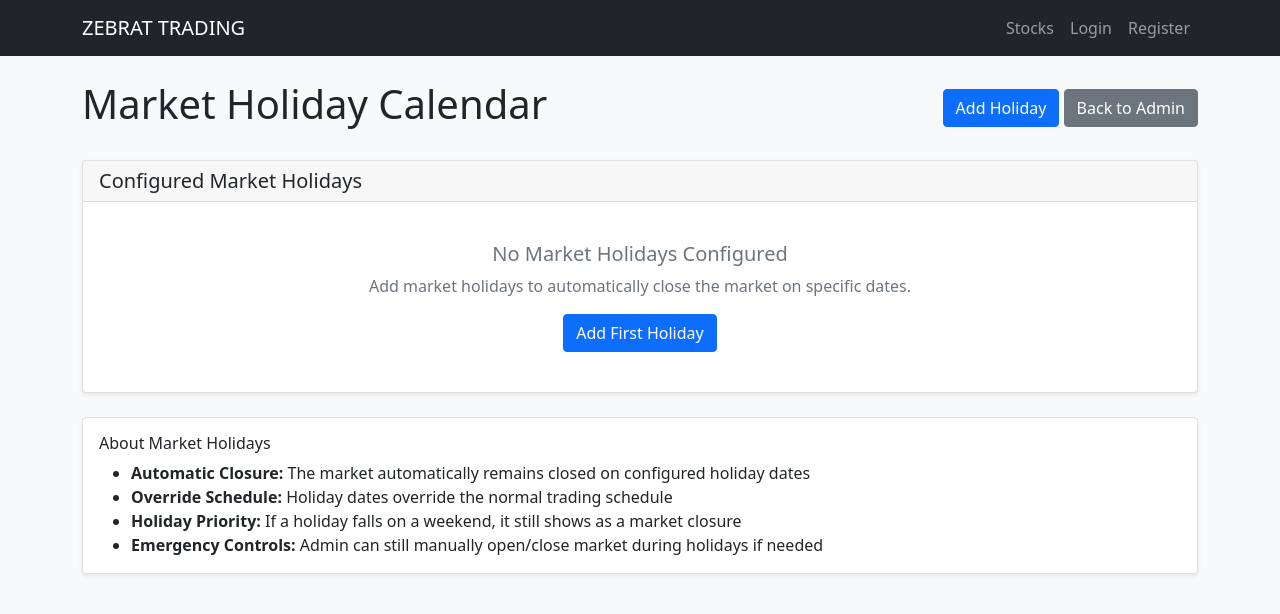
After one commit to raja-naveed/cx_ex, a Python web app: template app/templates/admin/holidays.html in a window 1280 px wide. The commit adds this page. Shown: the top 614 px of the page. Run offline with Jinja, Linux system fonts and the light colour scheme; the template is opened without the code that fills it, so the values that code supplies are empty.

Commit message:
Add holiday management functionality with views for listing, adding, and deleting holidays

```diff
--- a/app/templates/admin/edit_market_hours.html
+++ b/app/templates/admin/edit_market_hours.html
@@ -38,6 +38,7 @@
                             <div class="invalid-feedback d-block">
                                 {% for error in form.close_time.errors %}
                                     {{ error }}
+                                {% endfor %}
                             </div>
                         {% endif %}
                         <div class="form-text">Market closing time (24-hour format)</div>
--- /dev/null
+++ b/app/templates/admin/holidays.html
@@ -0,0 +1,83 @@
+{% extends "base.html" %}
+
+{% block title %}Market Holidays - Admin{% endblock %}
+
+{% block content %}
+<div class="row">
+    <div class="col-12">
+        <div class="d-flex justify-content-between align-items-center mb-4">
+            <h1>Market Holiday Calendar</h1>
+            <div>
+                <a href="{{ url_for('admin.add_holiday') }}" class="btn btn-primary">Add Holiday</a>
+                <a href="{{ url_for('admin.index') }}" class="btn btn-secondary">Back to Admin</a>
+            </div>
+        </div>
+
+        <div class="card">
+            <div class="card-header">
+                <h5 class="card-title mb-0">Configured Market Holidays</h5>
+            </div>
+            <div class="card-body">
+                {% if holidays %}
+                <div class="table-responsive">
+                    <table class="table table-striped">
+                        <thead>
+                            <tr>
+                                <th>Date</th>
+                                <th>Holiday Name</th>
+                                <th>Day of Week</th>
+                                <th>Status</th>
+                                <th>Actions</th>
+                            </tr>
+                        </thead>
+                        <tbody>
+                            {% for holiday in holidays %}
+                            <tr>
+                                <td>
+                                    <strong>{{ holiday.date.strftime('%Y-%m-%d') }}</strong><br>
+                                    <small class="text-muted">{{ holiday.date.strftime('%B %d, %Y') }}</small>
+                                </td>
+                                <td>{{ holiday.name }}</td>
+                                <td>{{ holiday.date.strftime('%A') }}</td>
+                                <td>
+                                    <span class="badge bg-{{ 'warning' if holiday.is_holiday else 'success' }}">
+                                        {{ 'Market Closed' if holiday.is_holiday else 'Market Open' }}
+                                    </span>
+                                </td>
+                                <td>
+                                    <form method="POST" action="{{ url_for('admin.delete_holiday', holiday_id=holiday.id) }}"
+                                          style="display: inline;"
+                                          onsubmit="return confirm('Delete holiday \'{{ holiday.name }}\'?')">
+                                        <input type="hidden" name="csrf_token" value="{{ csrf_token() }}">
+                                        <button type="submit" class="btn btn-sm btn-outline-danger">Delete</button>
+                                    </form>
+                                </td>
+                            </tr>
+                            {% endfor %}
+                        </tbody>
+                    </table>
+                </div>
+                {% else %}
+                <div class="text-center py-4">
+                    <h5 class="text-muted">No Market Holidays Configured</h5>
+                    <p class="text-muted">Add market holidays to automatically close the market on specific dates.</p>
+                    <a href="{{ url_for('admin.add_holiday') }}" class="btn btn-primary">Add First Holiday</a>
+                </div>
+                {% endif %}
+            </div>
+        </div>
+
+        <div class="card mt-4">
+            <div class="card-body">
+                <h6 class="card-title"><i class="fas fa-info-circle"></i> About Market Holidays</h6>
+                <ul class="mb-0">
+                    <li><strong>Automatic Closure:</strong> The market automatically remains closed on configured holiday dates</li>
+                    <li><strong>Override Schedule:</strong> Holiday dates override the normal trading schedule</li>
+                    <li><strong>Holiday Priority:</strong> If a holiday falls on a weekend, it still shows as a market closure</li>
+                    <li><strong>Emergency Controls:</strong> Admin can still manually open/close market during holidays if needed</li>
+                </ul>
+            </div>
+        </div>
+    </div>
+</div>
+{% endblock %}
--- a/app/templates/admin/index.html
+++ b/app/templates/admin/index.html
@@ -91,7 +91,7 @@
                 <p>Configure trading hours and holidays.</p>
                 <div class="d-grid gap-2">
                     <a href="{{ url_for('admin.market_hours') }}" class="btn btn-primary">Market Hours</a>
-                    <a href="#" class="btn btn-outline-primary disabled">Holiday Calendar</a>
+                    <a href="{{ url_for('admin.holidays') }}" class="btn btn-outline-primary">Holiday Calendar</a>
                 </div>
             </div>
         </div>
```
Also changed, not shown: app/blueprints/admin/__init__.py (+50 -0 lines), app/templates/admin/add_holiday.html (added, +81 -0 lines).
